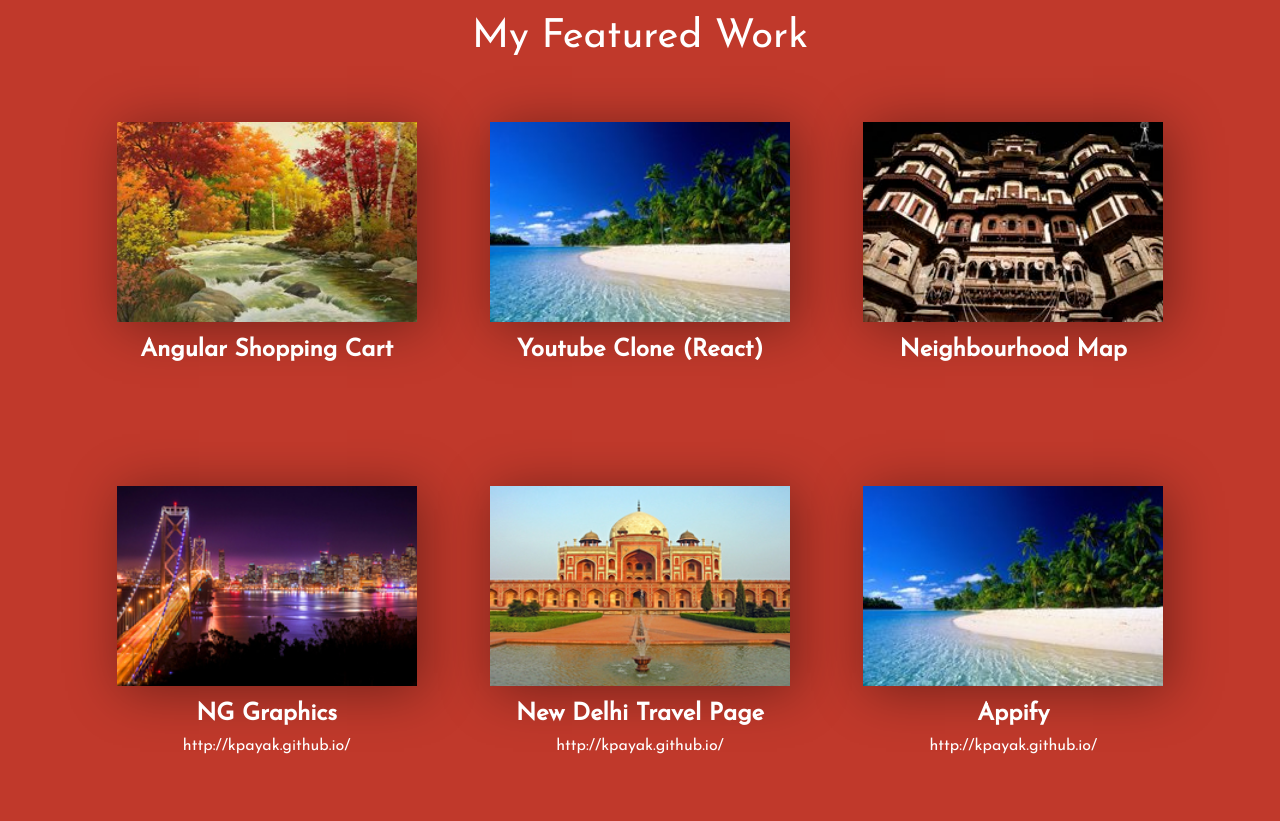
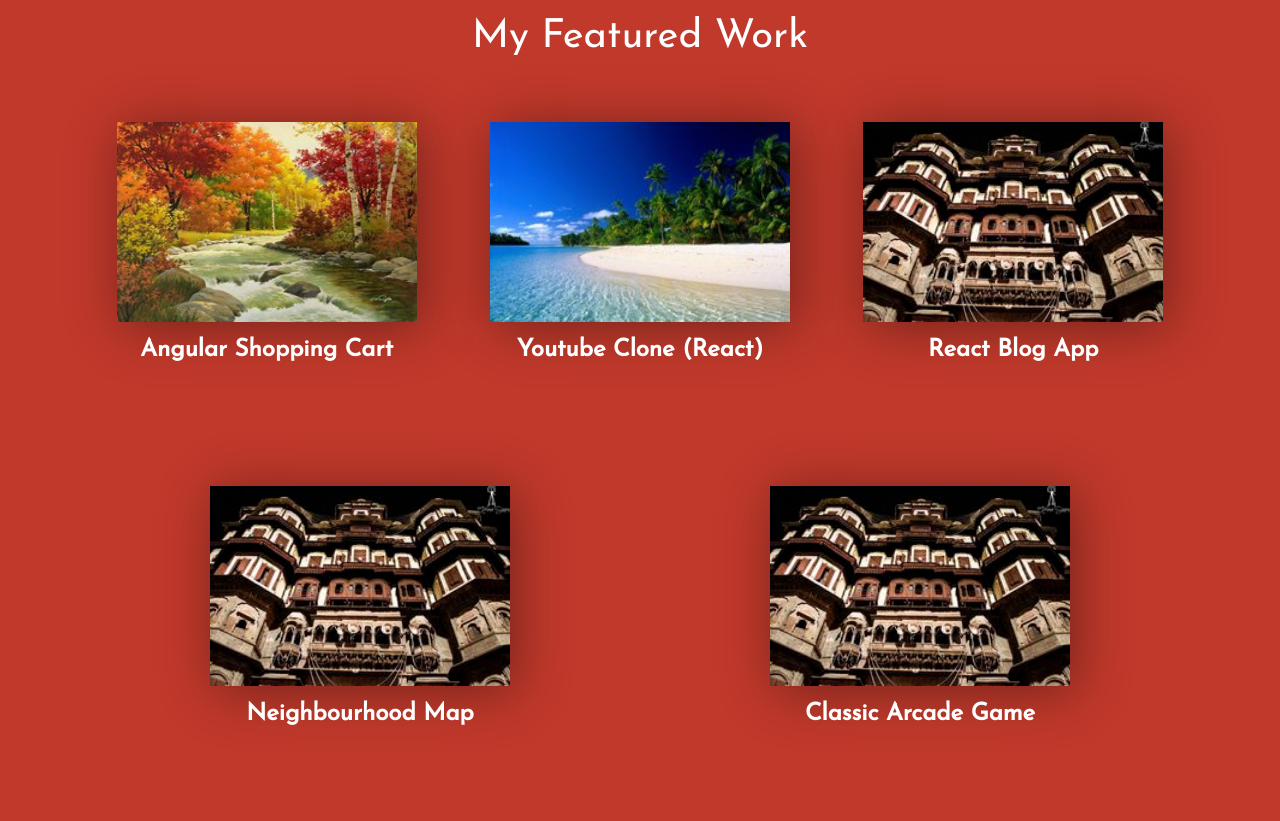
Before and after one commit to kpayak/kpayak.github.io, a plain HTML site: page index.html in a window 1280 px wide. Shown: the part 880-1701 px from the top of the page. Drawn offline with nearby package versions, Linux system fonts and the light colour scheme.

Commit message:
updated project links to github pages

```diff
--- a/index.html
+++ b/index.html
@@ -54,7 +54,7 @@
         <h1>My Featured Work</h1>
 
         <div class="project">
-            <a href="../Angular1/ShoppingCart/index.html">
+            <a href="https://kpayak.github.io/Angular-Shopping-Cart/">
                 <img class="project-screenshot" src="./images/fallColors_thumb.jpg" srcset="./images/fallColors_thumb_1x.jpg 1x, ./images/fallColors_thumb.jpg 2x" alt="Appify screenshot">
                 <article class="project-description">
                     <h2>Angular Shopping Cart</h2>
@@ -65,10 +65,19 @@
         </div>
 
         <div class="project">
-            <a href="../React/YoutubeClone/index.html">
+            <a href="https://kpayak.github.io/React-Youtube-Clone/">
                 <img class="project-screenshot" src="./images/tropicalBeach_thumb.jpg" srcset="./images/tropicalBeach_thumb_1x.jpg 1x, ./images/tropicalBeach_thumb.jpg 2x" alt="Tropical Blog screenshot">
                 <article class="project-description">
                     <h2>Youtube Clone (React)</h2>
+                </article>
+            </a>
+        </div>
+
+        <div class="project">
+            <a href="https://kpayak.github.io/React-Blog/">
+                <img class="project-screenshot" src="./images/indore_thumb.jpg" srcset="./images/indore_thumb_1x.jpg 1x, ./images/indore_thumb.jpg 2x" alt="My City Times screenshot">
+                <article class="project-description">
+                    <h2>React Blog App</h2>
                 </article>
             </a>
         </div>
@@ -83,28 +92,12 @@
         </div>
 
         <div class="project">
-
-            <img class="project-screenshot" src="./images/sfo_thumb.jpg" srcset="./images/sfo_thumb_1x.jpg 1x, ./images/sfo_thumb.jpg 2x" alt="NG Graphics screenshot">
-            <article class="project-description">
-                <h2>NG Graphics</h2>
-                <p>http://kpayak.github.io/</p>
-            </article>
-        </div>
-
-        <div class="project">
-            <img class="project-screenshot" src="./images/humayun_thumb.jpg" srcset="./images/humayun_thumb_1x.jpg 1x, ./images/humayun_thumb.jpg 2x" alt="New Delhi Travel Page screenshot">
-            <article class="project-description">
-                <h2>New Delhi Travel Page</h2>
-                <p>http://kpayak.github.io/</p>
-            </article>
-        </div>
-
-        <div class="project">
-            <img class="project-screenshot" src="./images/tropicalBeach_thumb.jpg" srcset="./images/tropicalBeach_thumb_1x.jpg 1x, ./images/tropicalBeach_thumb.jpg 2x" alt="Appify screenshot">
-            <article class="project-description">
-                <h2>Appify</h2>
-                <p>http://kpayak.github.io/</p>
-            </article>
+            <a href="https://kpayak.github.io/frontend-nanodegree-arcade-game/">
+                <img class="project-screenshot" src="./images/indore_thumb.jpg" srcset="./images/indore_thumb_1x.jpg 1x, ./images/indore_thumb.jpg 2x" alt="My City Times screenshot">
+                <article class="project-description">
+                    <h2>Classic Arcade Game</h2>
+                </article>
+            </a>
         </div>
     </section>
 
```
